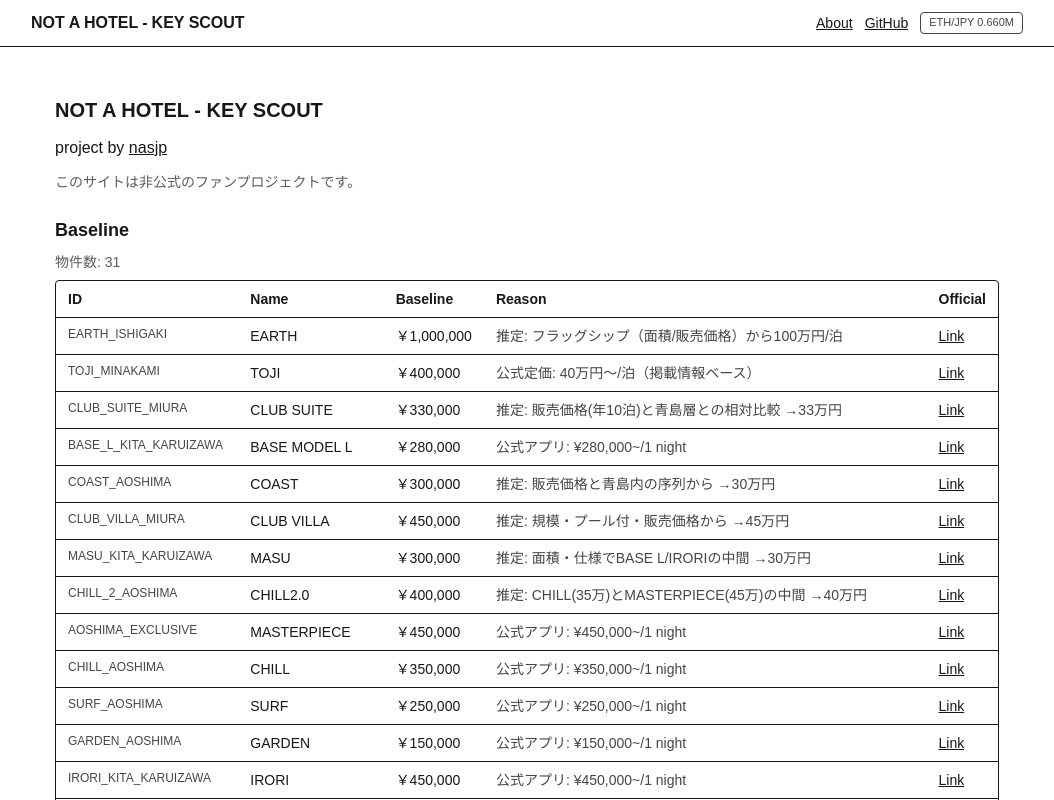
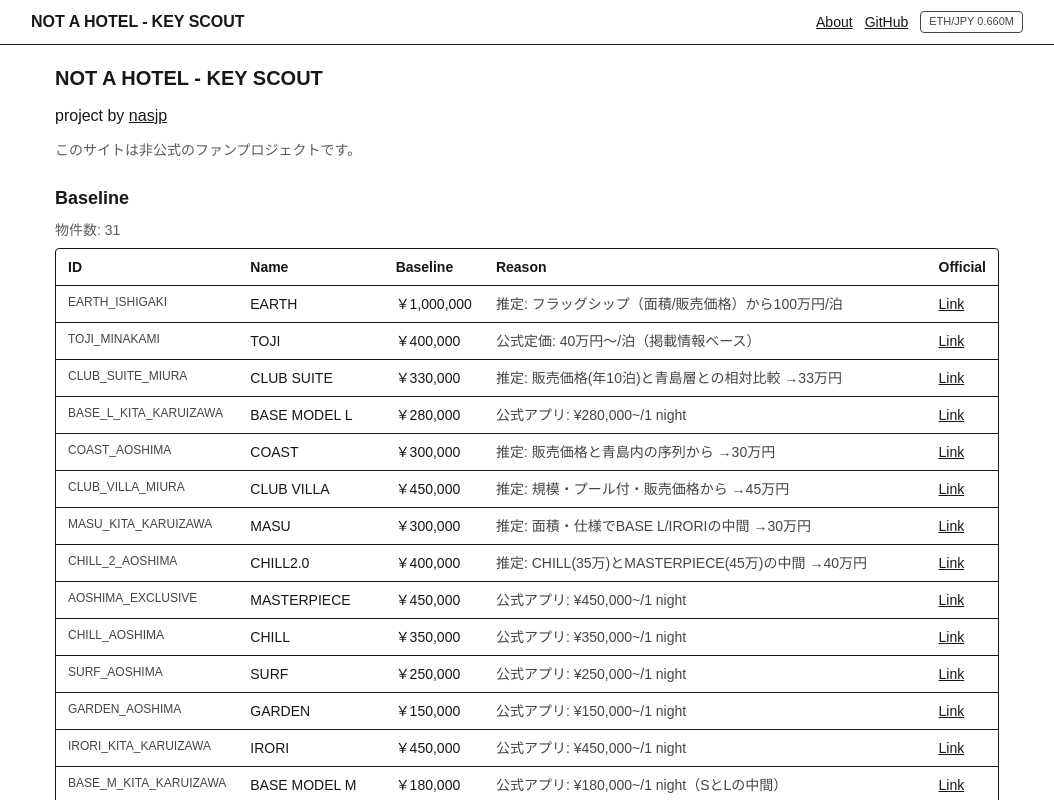
Before and after one commit to nasjp/nah-key-scout, a Next.js app: page /about in a window 1280 px wide. Shown: the top 800 px of the page, without its empty margins (113-1167 px from the left). Built offline with nearby package versions, Linux system fonts and the light colour scheme; no server answers.

Commit message:
refactor: AppHeaderコンポーネントとレイアウト調整
- AppHeaderコンポーネントの高さを動的に変更し、レイアウトを調整しました。
- モバイルとデスクトップで異なる高さに対応し、デザインを改善するためです。

```diff
--- a/src/app/layout.tsx
+++ b/src/app/layout.tsx
@@ -29,9 +29,7 @@
     <html lang="ja">
       <body className="antialiased">
         <AppHeader ethJpy={ethJpy} fetchedAtFull={fetchedAt.full} />
-        <main style={{ paddingTop: "var(--app-header-h, 56px)" }}>
-          {children}
-        </main>
+        <main className="pt-14 md:pt-6">{children}</main>
       </body>
     </html>
   );
--- a/src/components/AppHeader.tsx
+++ b/src/components/AppHeader.tsx
@@ -21,15 +21,12 @@
 
 export default function AppHeader({ ethJpy, fetchedAtFull }: Props) {
   return (
-    <header
-      // ref={ref}
-      className="fixed top-0 left-0 right-0 z-50 border-b bg-white/70 backdrop-blur supports-[backdrop-filter]:bg-white/50"
-    >
-      <div className="max-w-5xl mx-auto px-4 py-3 flex items-center justify-between gap-4">
+    <header className="fixed top-0 left-0 right-0 z-50 border-b bg-white/70 backdrop-blur supports-[backdrop-filter]:bg-white/50">
+      <div className="max-w-5xl mx-auto px-4 h-auto min-h-[56px] md:min-h-[44px] py-0 flex items-center justify-between gap-4">
         <Link href="/" className="font-semibold leading-tight">
           <span>NOT A HOTEL</span>
-          <span className="mx-1 hidden sm:inline">-</span>
-          <br className="sm:hidden" />
+          <span className="mx-1 hidden md:inline">-</span>
+          <br className="md:hidden" />
           <span>KEY SCOUT</span>
         </Link>
         <nav className="flex items-center gap-3 text-sm flex-wrap justify-end">
```
